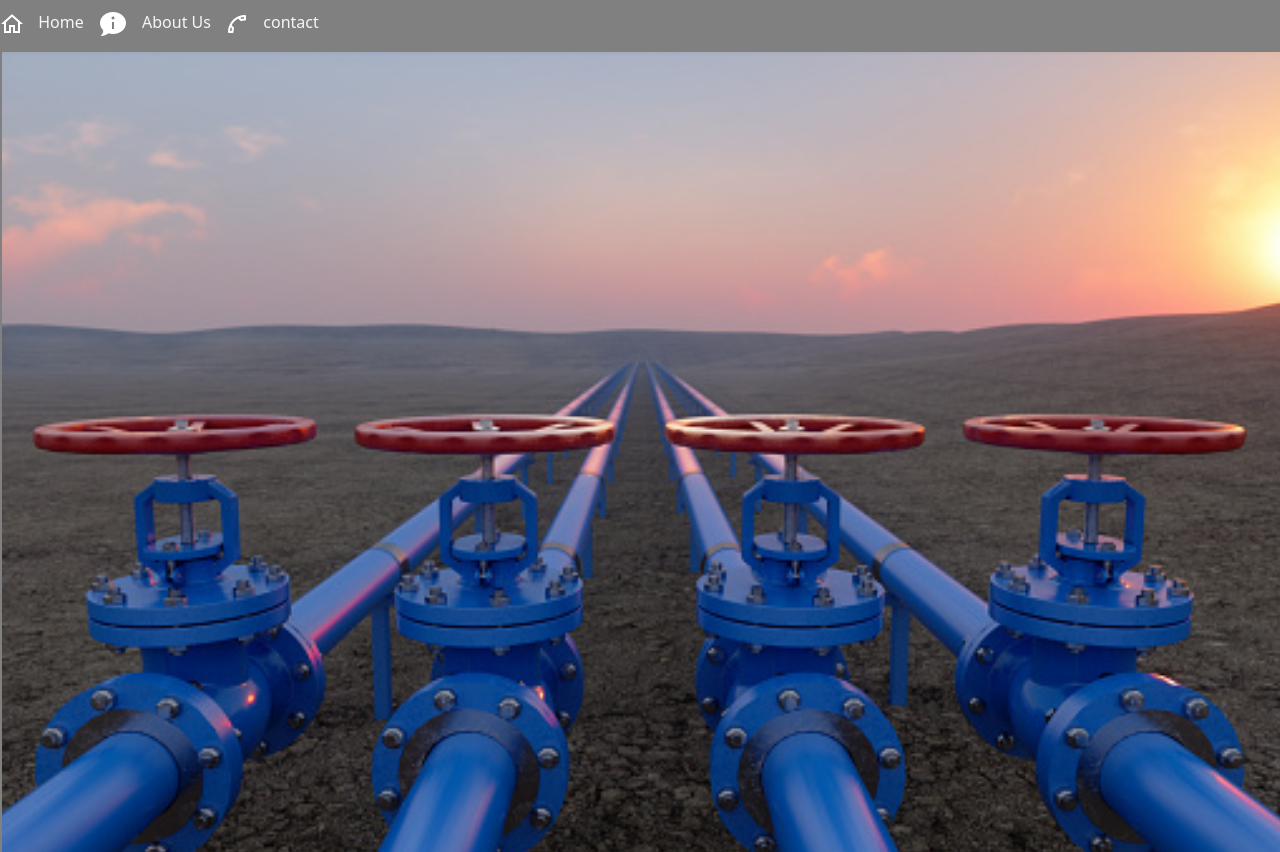
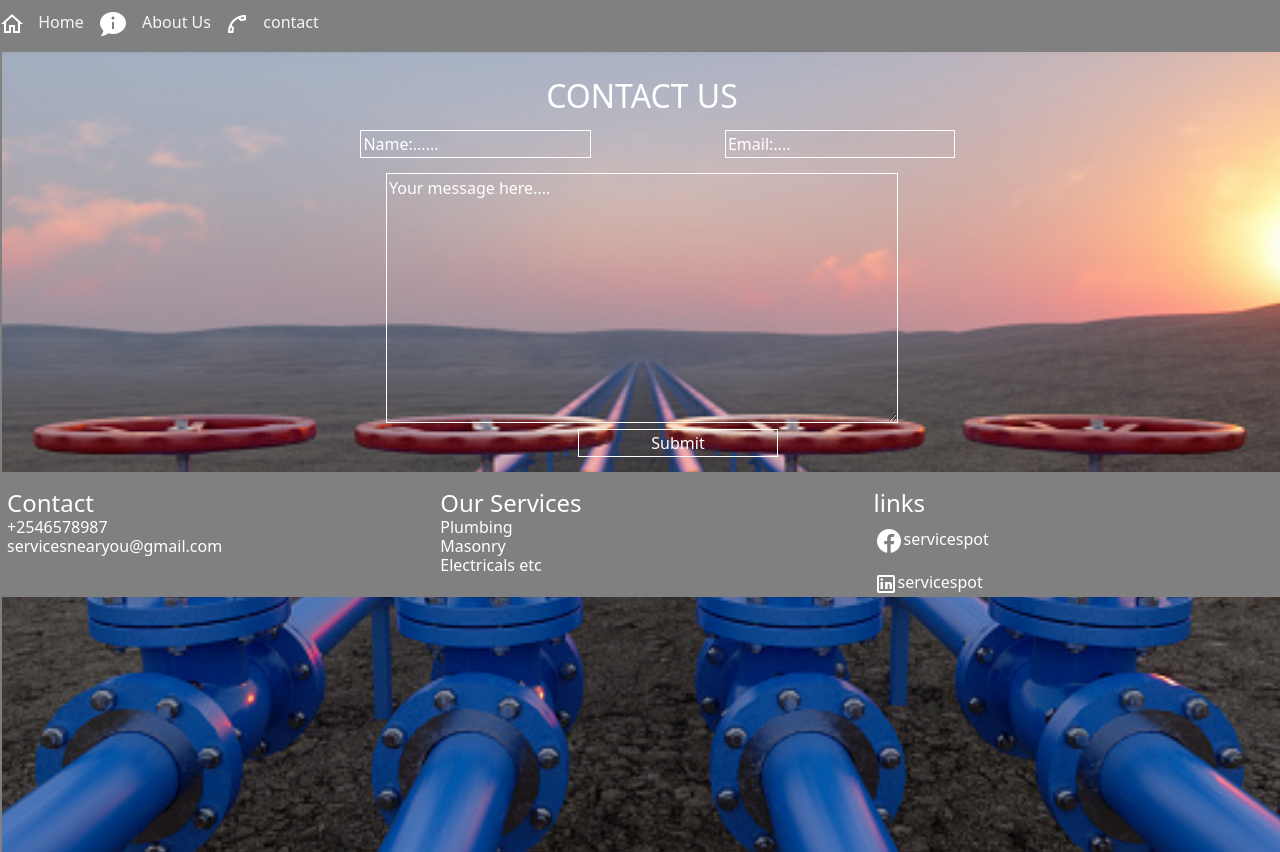
Before and after one commit to Lenus254/Services-Near-You, a plain HTML site: page contacts/contact.html in a window 1280 px wide. Shown: the top 852 px of the page. Drawn offline with nearby package versions, Linux system fonts and the light colour scheme.

Commit message:
added contact us textarea and placeholders

```diff
--- a/contacts/contact.html
+++ b/contacts/contact.html
@@ -21,11 +21,32 @@
         <img src="images/call.png ">
         <a href="contact.html">contact </a>
 
-         <div class="contact">
+         <div class="contacts">
              <div class="h2">
         </div>
 
-    </div>
+        <section6>
+            <div class= "contact">
+              <h2>CONTACT US</h2>
+              <form autocomplete="off" action="https://gmail.us20.list-manage.com/subscribe/post?u=c8c362ff6793b884b1240126e&amp;id=dcb80a5dd6" method="post" id="mc-embedded-subscribe-form" name="mc-embedded-subscribe-form" class="validate" target="_blank" novalidate>
+                  <div id="mc_embed_signup_scroll">
+              <div class="field-group form-inline">
+                <input type="text" value="" name="NAME" class="required" id="NAME" placeholder="Name:......">
+                <input type="email" value="" name="EMAIL" class="required email" id="EMAIL" placeholder="Email:....">
+              </div>
+              <div class="field-group">
+                <textarea type="text" value="" name="MESSAGE" class="required" id="MESSAGE" placeholder="Your message here...."></textarea>
+              </div>
+                <div id="mce-responses" class="clear foot">
+                  <div class="response" id="mce-error-response" style="display:none"></div>
+                  <div class="response" id="mce-success-response" style="display:none"></div>
+                </div>
+                  <div style="position: absolute; left: -5000px;" aria-hidden="true"><input type="text" name="b_c8c362ff6793b884b1240126e_dcb80a5dd6" tabindex="-1" value=""></div>
+                      <div class="optionalParent">
+                          <div class="clear foot">
+                              <input type="submit" value="Submit" name="submit" id="subscribe" class="button">
+                    </div>
+
     <div class="footer">
        <div class="row">
             <div class="column">
--- a/contacts/css/style.css
+++ b/contacts/css/style.css
@@ -21,7 +21,6 @@ body {
     text-align: center;
     display: inline-block;
     padding:10px;
-
     text-decoration: none;
     color:whitesmoke;
 }
@@ -33,7 +32,7 @@ body {
     display:table;
     clear:both;
 }
-.contact {
+.contacts {
     background-image:url('../images/plumbing.jpg');
     background-size: cover;
     width: 100%;
@@ -45,9 +44,11 @@ body {
     background-color:grey;
     width:100%;
     padding:2px;
-    text-align: left;
     color:white;
-    margin-top:5px;
+    margin-bottom:0px;
+    height:7.8rem;
+    margin-top:15px;
+
 }
 .column {
     float: left;
@@ -56,3 +57,55 @@ body {
     line-height:3px;
 
   }
+
+  .text{
+    display: none;
+    color: white;
+    position:absolute;
+    bottom: 120px;
+    left: 70px;
+    font-weight: bold;
+    text-align: center;
+    font-size: 36px;
+    font-family: 'Pacifico', cursive;
+    }
+ .contact{
+    background-color:transparent;
+    background-position: center center;
+    background-size: cover;
+    background-repeat: no-repeat;
+     }
+ .contact>h2{
+    text-align: center;
+    margin-top: 5px;
+    margin-bottom: 15px;
+    padding-top: 25px;
+    color: white;
+         }
+ #EMAIL,#NAME,#MESSAGE,#subscribe{
+    background-color:transparent;
+    color: white;
+    border: 1px solid white;
+    }
+ ::placeholder {
+    color:white;
+    }
+ #NAME{
+    width: 18%;
+    margin-left: 28%;
+    }
+#EMAIL{
+    width: 18%;
+    margin-left: 130px;
+    }
+#MESSAGE{
+    margin-left: 30%;
+    width: 40%;
+    margin-top: 15px;
+    height: 250px;
+    overflow: none;
+    }
+ #subscribe{
+    margin-left: 45%;
+    width: 200px;
+    }
```
